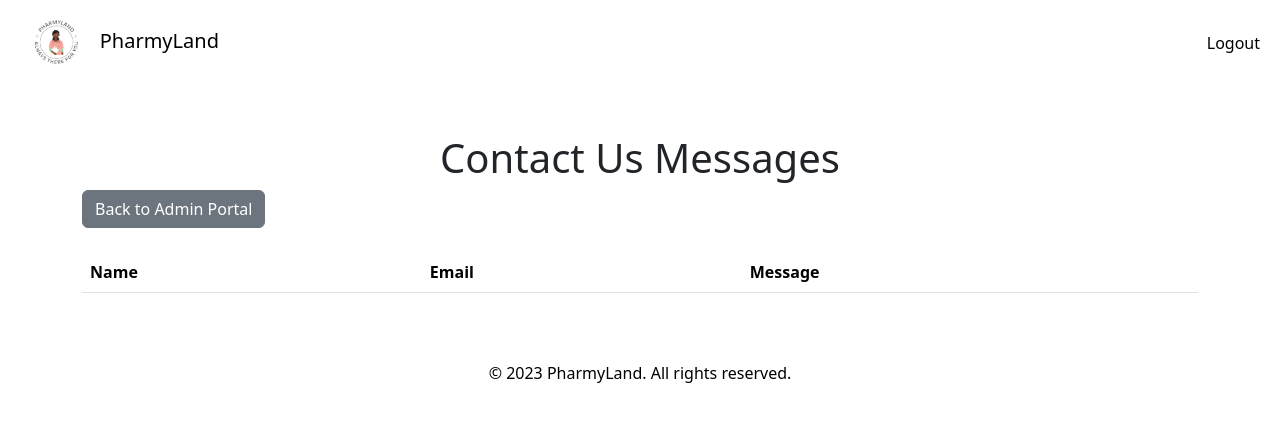
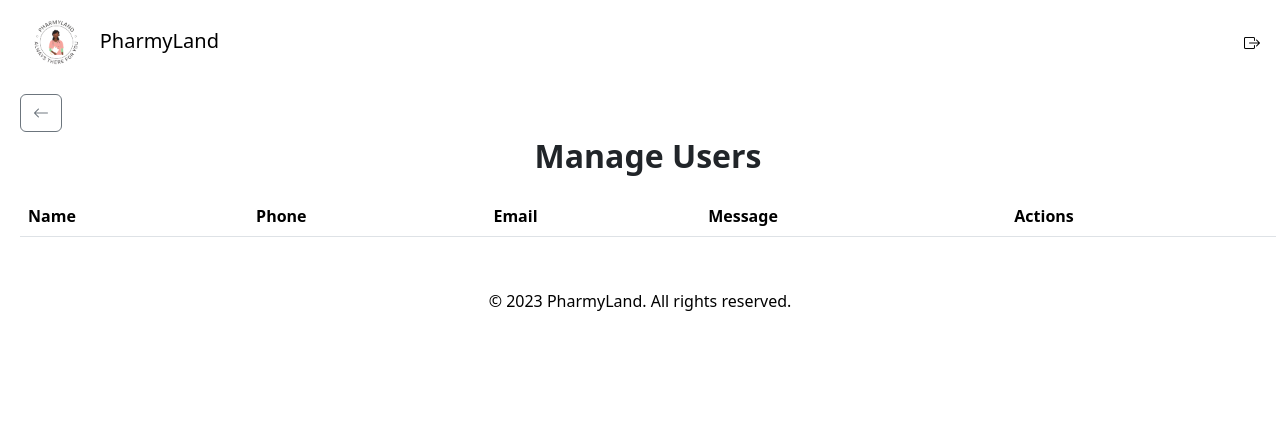
Before and after one commit to rohan-dev-contact/college-mini-project, a PHP site: page /views/list_contact_us_messages.php in a window 1280 px wide. Shown: the top 422 px of the page. Run offline with PHP 8.4, Linux system fonts and the light colour scheme; the visitor is signed in with stand-in values (Sample User, id 1); tables that the repository leaves empty or names only in its code hold one stand-in row (values such as "Sample post"); lists and menus that the app fills with data are empty.

Commit message:
changes added

```diff
--- a/Index.php
+++ b/Index.php
@@ -23,7 +23,7 @@
             <h1>Welcome to Your Own Pharmacy</h1>
             <p>Your health is our priority.</p>
         </div>
-        <div class="container">
+        <div class="container-fluid m-2">
             <div class="row my-5">
                 <div class="col-md-4">
                     <i class="bi bi-heart feature-icon"></i>
@@ -181,6 +181,9 @@
                         <input type="email" class="form-control" placeholder="Your Email" name="email">
                     </div>
                     <div class="mb-3">
+                        <input type="number" class="form-control" placeholder="Your Phone Number" name="phone">
+                    </div>
+                    <div class="mb-3">
                         <textarea class="form-control" rows="4" placeholder="Your Message" name="message"></textarea>
                     </div>
                     <button type="submit" class="btn btn-primary">Send Message</button>
--- a/partials/header.php
+++ b/partials/header.php
@@ -6,6 +6,7 @@
     <meta http-equiv="X-UA-Compatible" content="IE=edge">
     <meta name="viewport" content="width=device-width, initial-scale=1.0">
     <link href="https://cdn.jsdelivr.net/npm/bootstrap@5.3.1/dist/css/bootstrap.min.css" rel="stylesheet" integrity="sha384-4bw+/aepP/YC94hEpVNVgiZdgIC5+VKNBQNGCHeKRQN+PtmoHDEXuppvnDJzQIu9" crossorigin="anonymous">
+    <link rel="stylesheet" href="https://cdn.jsdelivr.net/npm/bootstrap-icons@1.10.5/font/bootstrap-icons.css">
     <link rel="stylesheet" href="../css/style.css">
     <title>PharmacyLand</title>
 </head>';
--- a/partials/navbar.php
+++ b/partials/navbar.php
@@ -8,10 +8,10 @@
     <div class="collapse navbar-collapse" id="navbarNav">
       <ul class="navbar-nav ml-auto ms-auto">
               <li class="nav-item">
-                  <a class="nav-link active" aria-current="page" href="../views/cart.php">Cart</a>
+                  <a class="nav-link active" aria-current="page" href="../views/cart.php"><i class="bi bi-bag-heart"></i></a>
               </li>
               <li class="nav-item">
-                  <a class="nav-link active" aria-current="page" href="../views/logout.php">Logout</a>
+                  <a class="nav-link active" aria-current="page" href="../views/logout.php"><i class="bi bi-box-arrow-right"></i></a>
               </li>
           </ul>
       </div>
@@ -27,7 +27,7 @@
     <div class="collapse navbar-collapse" id="navbarNav">
     <ul class="navbar-nav ml-auto ms-auto">
               <li class="nav-item">
-                  <a class="nav-link active" aria-current="page" href="../views/logout.php">Logout</a>
+                  <a class="nav-link active" aria-current="page" href="../views/logout.php"><i class="bi bi-box-arrow-right"></i></a>
               </li>
           </ul>
       </div>
@@ -61,7 +61,7 @@
             <a class="nav-link" href="#contactusdiv">Contact</a>
           </li>
           <li class="nav-item">
-            <a class="nav-link flex-end " href="../views/login.php">Login</a>
+            <a class="nav-link flex-end " href="../views/login.php"><i class="bi bi-box-arrow-in-left"></i></a>
           </li>
         </ul>
       </div>
--- a/views/forgot_password.php
+++ b/views/forgot_password.php
@@ -9,7 +9,7 @@
   <?php
 print($loginNav);
 ?>
-  <div class="container">
+  <div class="container-fliud m-2">
     <div class="email-container">
       <h2 class="text-center">Forgot Password</h2>
       <form id="emailForm" action="../service/send_otp.php" method="post">
--- a/views/list_contact_us_messages.php
+++ b/views/list_contact_us_messages.php
@@ -16,34 +16,24 @@
 ?>
 
 <body>
+
   <?php
-    print($adminNav);
-    ?>
-    <div class="container mt-5">
-        <h1 class="text-center">Contact Us Messages</h1>
-        <div class="span2 gap-2 mb-3 d-inline">
-                    <a href="admin.php" class="btn btn-secondary">Back to Admin Portal</a>
+    print($adminNav);?>
+  <div class="container-fluid m-2">
+    <div class="gap-2 mb-3 d-inline">
+      <a href="admin.php" class="btn btn-outline-secondary"><i class="bi bi-arrow-left"></i></a>
+      <!-- <a href="add_user.php" class="btn btn-primary ">Create User</a> -->
+      <p class="text-center fs-2 fw-bold">Manage Users</p>
     </div>
-                <!-- <div class="span2 gap-2 mb-3 d-inline">
-                    <a href="add_user.php" class="btn btn-primary">Create New User</a>
-                </div> -->
-        <div class="row mt-4">
-            <div class="col-md-12">
-                <!-- <form class="mb-3" method="get">
-                    <div class="input-group">
-                        <input type="text" class="form-control" name="search" placeholder="Search user...">
-                        <button class="btn btn-primary" type="submit">Search</button>
-                    </div>
-                </form>
-     -->
     <table class="table">
       <thead>
         <tr>
-                            <th>Name</th>
-                            <th>Email</th>
-                            <th>Message</th>
-                            <!-- <th>Status</th> -->
-                            <!-- <th colspan="2">Actions</th> -->
+          <!-- <th scope="col">#</th> -->
+          <th scope="col">Name</th>
+          <th scope="col">Phone</th>
+          <th scope="col">Email</th>
+          <th scope="col">Message</th>
+          <th scope="col">Actions</th>
         </tr>
       </thead>
       <tbody>
@@ -56,33 +46,25 @@
       // echo $searchTerm;
 
       // Fetch users from the database based on search query
-                        $sql = "SELECT id, name, email, message, active FROM contact_us
+      $sql = "SELECT id, name, email, message,phone FROM contact_us
               WHERE active =1";
       $stmt = $pdo->prepare($sql);
       $stmt->execute();
       $users = $stmt->fetchAll(PDO::FETCH_ASSOC);
-
       foreach ($users as $user) {
-                            echo '<tr>';
-                            // echo '<form method="post" action="#">';
-                            echo '<input type="hidden" name="user_id" value="' . $user['id'] . '">'; // Include user ID for updating
-                            echo '<td><input type="text" class="form-control" name="name" value="' . $user['name'] . '"></td>';
-                            echo '<td><input type="text" class="form-control" name="email" value="' . $user['email'] . '"></td>';
-                            echo '<td><input type="text" class="form-control" name="phone" value="' . $user['message'] . '"></td>';
-                            // echo '<td><input type="text" class="form-control" name="role" value="' . $user['active'] . '"></td>';
-                            // echo '<td><button type="submit" class="btn btn-success">Update</button></td>';
-                            // echo '</form>';
-                            // echo '<form method="post" action="#">';
-                            // echo '<input type="hidden" name="user_id" value="' . $user['id'] . '">'; // Include user ID for removal
-                            // echo '<td><button type="submit" class="btn btn-danger">Remove</button></td>';
-                            // echo '</form>';
-                            // echo '</tr>';
+        echo ' <tr> ';
+        // echo '<th scope="row">'.$user['id'].'</th> ' ;
+        echo '<td>'.$user['name'].'</td> ' ;
+        echo '<td>'.$user['phone'].'</td> ' ;
+        echo '<td>'.$user['email'].'</td> ' ;
+        echo '<td><span class="overflow-scroll">'.$user['message'].'<span></td> ' ;
+        echo '<td><button type="submit" class="btn btn-outline-danger"><i class="bi bi-trash3-fill"></i></button></td>' ;
+        // echo '</tr> ' ;
       }
       ?>
+
       </tbody>
     </table>
-            </div>
-        </div>
   </div>
 
   <?php print ($commonFooter)?>
--- a/views/login.php
+++ b/views/login.php
@@ -66,7 +66,7 @@
     print($loginNav);
     ?>
 
-    <div class="container">
+    <div class="container-fluid m-2">
         <div class="login-container">
             <h2 class="text-center">Login</h2>
 
@@ -90,7 +90,7 @@
                     <input type="password" class="form-control" id="password" name="password" required>
                 </div>
                 <div class="d-grid gap-2">
-                    <button type="submit" class="btn btn-primary">Login</button>
+                    <button type="submit" class="btn btn-primary ">Login <i class="bi bi-arrow-right"></i></button>
                 </div>
             </form>
 
--- a/views/save_contact_us_form.php
+++ b/views/save_contact_us_form.php
@@ -4,10 +4,11 @@
 $name = $_POST['username'];
 $email = $_POST['email'];
 $message = $_POST['message'];
+$phone = $_POST['phone'];
 
-$sql = "INSERT INTO contact_us (email, name, message) VALUES (?, ?, ?)";
+$sql = "INSERT INTO contact_us (email, name, message, phone) VALUES (?, ?, ?,?)";
 $stmt = $pdo->prepare($sql);
-$stmt->execute([$email, $name, $message]);
+$stmt->execute([$email, $name, $message,$phone]);
 
 
 // Redirect back to the cart page with a success message
```
Also changed, not shown: views/add_user.php (+5 -6 lines), views/admin.php (+6 -6 lines), views/cart.php (+11 -5 lines), views/home.php (+5 -5 lines), views/manage_stock.php (+8 -10 lines), views/manage_user.php (+9 -11 lines), views/search.php (+7 -9 lines). Lines whose indentation alone changed are shown as unchanged.
